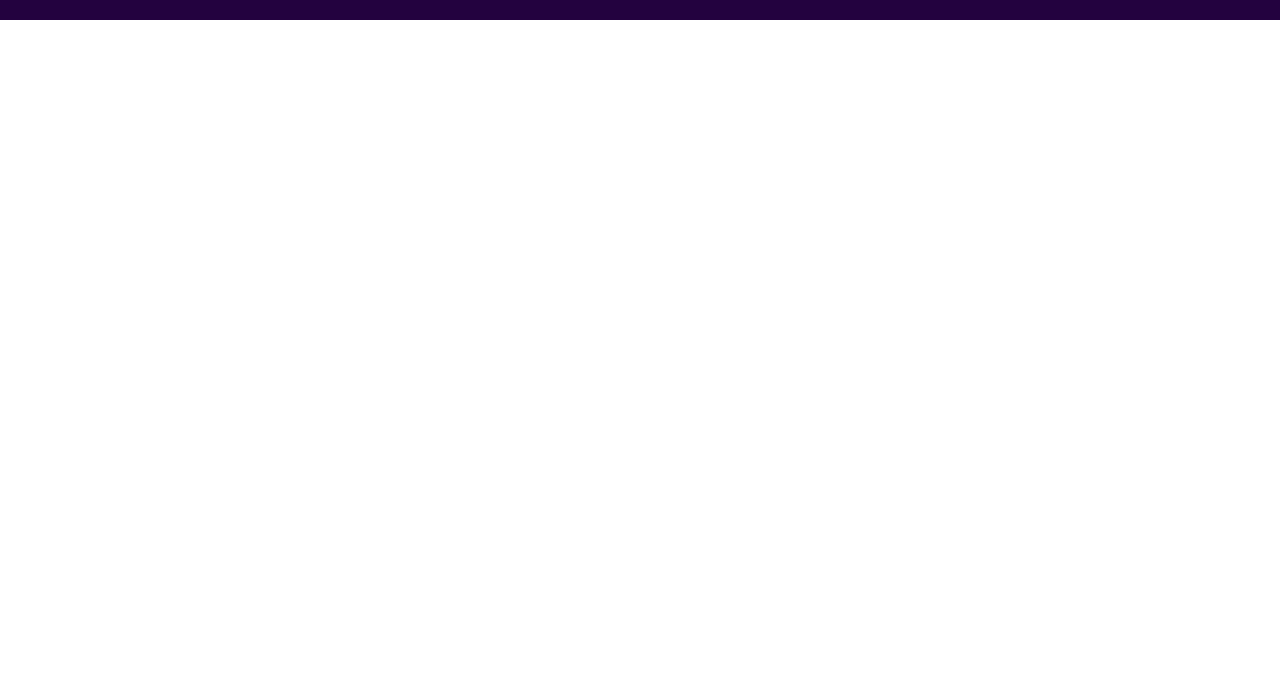
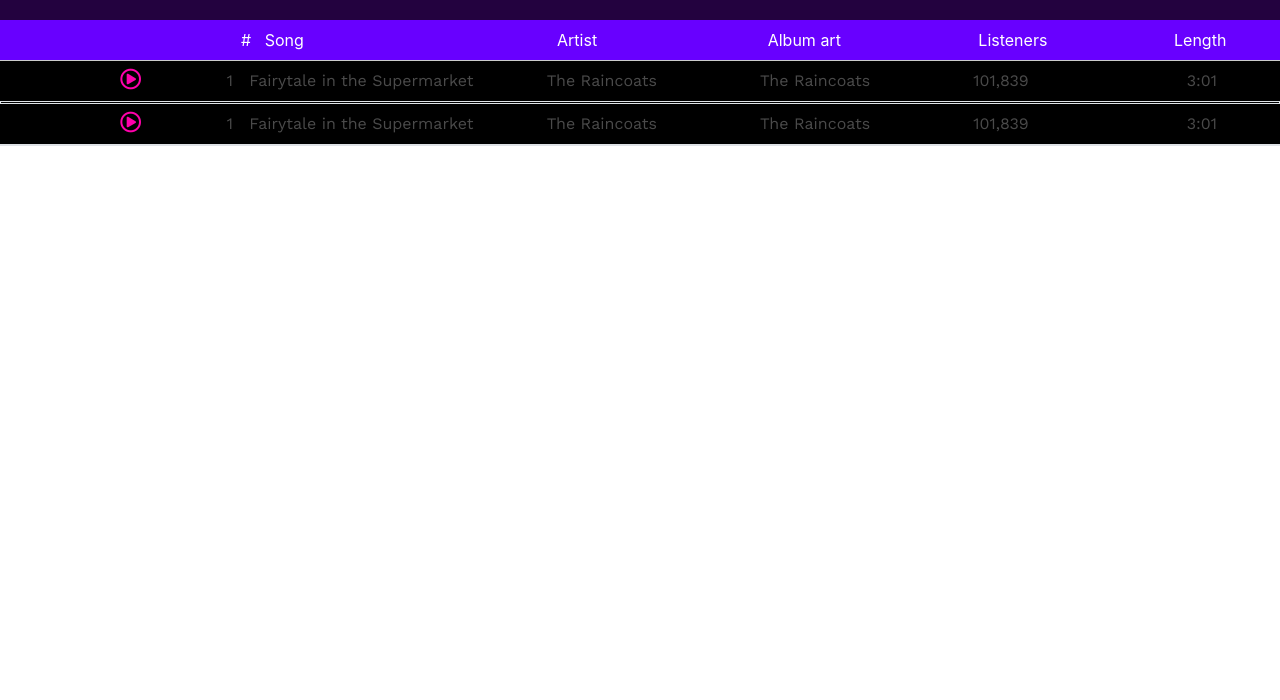
Before and after one commit to Ace7884/CodeCademy-Trackster, a plain HTML site: page index.html in a window 1280 px wide. Shown: the part 100-800 px from the top of the page. Drawn offline with nearby package versions, Linux system fonts and the light colour scheme.

Commit message:
track result section styling in progress on borders

```diff
--- a/index.html
+++ b/index.html
@@ -15,12 +15,38 @@
 <body>
   <div class="container-fluid">
     <nav class="row form-inline ">
-        <h1 class=" brand col-7 col-offset-1">trackster</h1>
-        <input class="form col-2" type="search-input" placeholder="Whatcha lookin' for?" aria-label="Search">
-        <button id="search-btn" class="btn col-0.75 " type="submit"><i class="fas fa-search fa-lg fa-flip-horizontal"></i></button>
+        <h1 class=" brand  col-7 col-offset-1">trackster</h1>
+        <input class="form  col-2" type="search-input" placeholder="Whatcha lookin' for?" aria-label="Search">
+        <button id="search-btn" class="btn  col-0.75 " type="submit"><i class="fas fa-search fa-lg fa-flip-horizontal"></i></button>
+    </nav>
+    <div id="attribute-bar" class="row form-inline">
+        <div id="song-column" class="col-3 "># &nbsp;  Song</div>
+        <div class="col-2">Artist</div>
+        <div class="col-2">Album art</div>
+        <div class="col-2">Listeners</div>
+        <div class="col-xs-1">Length</div>
+    </div>
+  </div>
+  <div class="container-fluid">
+    <div class="results-list row form-inline ">
+      <div id="mock-row" class="col-1 "><i class="far fa-play-circle fa-lg"></i></div>
+      <div  class="col-3">1 &nbsp; Fairytale in the Supermarket</div>
+      <div  class="col-2">The Raincoats</div>
+      <div  class="col-2">The Raincoats</div>
+      <div  class="col-2">101,839</div>
+      <div  class="col-xs-1">3:01</div>
+      <hr class="border"></div>
+    <div class="results-list row form-inline ">
+      <div id="mock-row" class="col-1 "><i class="far fa-play-circle fa-lg"></i></div>
+      <div  class="col-3">1 &nbsp; Fairytale in the Supermarket</div>
+      <div  class="col-2">The Raincoats</div>
+      <div  class="col-2">The Raincoats</div>
+      <div  class="col-2">101,839</div>
+      <div  class="col-xs-1">3:01</div>
+      <hr class="border">
+    </div>
+  </div>
 
-    </nav>
-  </header>
           <script src="https://code.jquery.com/jquery-3.3.1.min.js"integrity="sha256-FgpCb/KJQlLNfOu91ta32o/NMZxltwRo8QtmkMRdAu8="crossorigin="anonymous"></script>
           <script src="https://cdnjs.cloudflare.com/ajax/libs/popper.js/1.14.3/umd/popper.min.js" integrity="sha384-ZMP7rVo3mIykV+2+9J3UJ46jBk0WLaUAdn689aCwoqbBJiSnjAK/l8WvCWPIPm49" crossorigin="anonymous"></script>
           <script src="https://stackpath.bootstrapcdn.com/bootstrap/4.1.3/js/bootstrap.min.js" integrity="sha384-ChfqqxuZUCnJSK3+MXmPNIyE6ZbWh2IMqE241rYiqJxyMiZ6OW/JmZQ5stwEULTy" crossorigin="anonymous"></script>
--- a/resources/css/style.css
+++ b/resources/css/style.css
@@ -5,6 +5,13 @@
 html{
   font-size:16px;
 }
+
+.row , .col {
+  padding-left: none;
+  padding-right:none;
+}
+
+/* / header styles  */
 
 nav{
   padding:2.25rem;
@@ -44,3 +51,48 @@ nav{
 button.btn:hover{
   background-color:rgb(255,0,171);
 }
+
+
+/* attributes bar styles */
+
+#attribute-bar{
+  font-size:1rem;
+  background-color:rgb(104,0,255);
+  color:rgb(255,255,255);
+  padding:0.5rem;
+  border-bottom: 1px solid rgb(204,204,204);
+
+}
+
+#song-column{
+  margin-left:17.25%;
+}
+
+/* results list attributes */
+
+.results-list{
+  font-family: 'Work Sans', sans-serif;
+  font-size:1rem;
+  color:rgb(74,74,74);
+  background-color:black;
+
+}
+
+#mock-row{
+  margin-left:8.75%;
+}
+
+.results-list div{
+  padding:0.5rem;
+}
+
+hr.border  {
+  border-color: rgb(204,204,204);
+  margin:0;
+  width:100%;
+  height:0.5px;
+}
+
+#mock-row i{
+  color:rgb(255,0,171);
+}
--- a/resources/js/trackster.js
+++ b/resources/js/trackster.js
@@ -6,22 +6,19 @@ $(document).ready(function(){
     $('#search-btn').click(function() {
 
 
+
+     const input= $('input').val();
+
+
       /*
       Given a search term as a string, query the LastFM API.
       Render the tracks given in the API query response.
       */
 
-     const input= $('input').val();
-
-
-
-
 
       Trackster.searchTracksByTitle = function( input) {
-
-        title= $('input').val();
         $.ajax( {
-          url:'http://ws.audioscrobbler.com/2.0/?method=track.search&track='+title+'&api_key='+api_Key+'&format=json',
+          url:'http://ws.audioscrobbler.com/2.0/?method=track.search&track='+input+'&api_key='+api_Key+'&format=json',
           datatype:'json',
           success: function(response){
           console.log(response.results.trackmatches.track);
@@ -29,7 +26,11 @@ $(document).ready(function(){
         });
       }
 
+      Trackster.searchTracksByTitle(input);
     });
+
+
+
 
 
 
```
